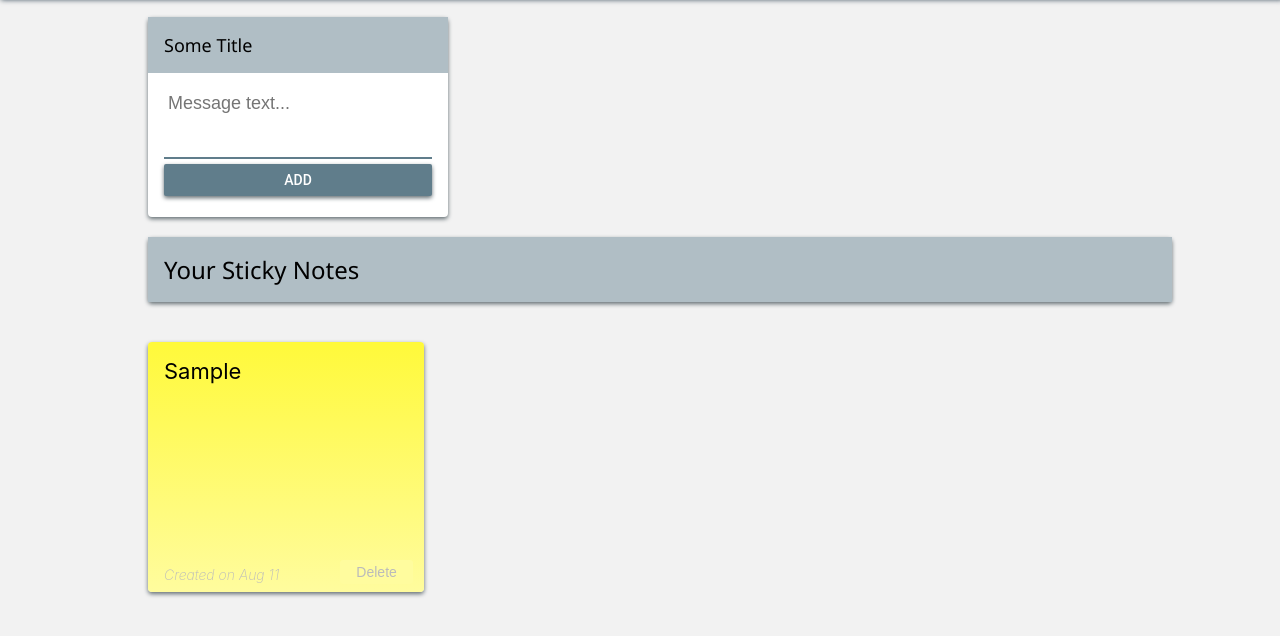
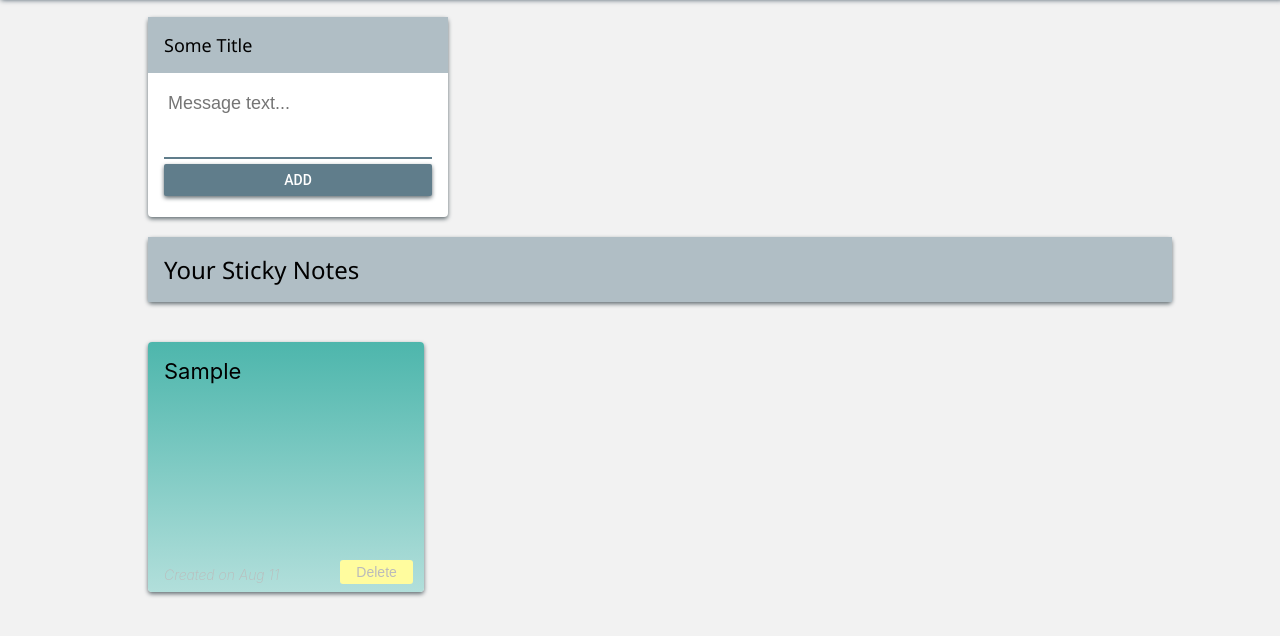
Before and after one commit to pickmanmurimi/developer-club-training, a plain HTML site: page index.html in a window 1280 px wide. Both pictures are taken after typing "Sample" into the empty fields and a click on the button "ADD". Shown: the part 96-732 px from the top of the page. Drawn offline with Linux system fonts and the light colour scheme.

Commit message:
color changes

```diff
--- a/main.css
+++ b/main.css
@@ -53,7 +53,7 @@ body{
     border-radius: 4px;
     margin:20px;
     box-shadow: rgb(99, 110, 115) 0px 2px 4px;
-    background: linear-gradient(#FFF93A, #FFFC9E);
+    background: linear-gradient(#4db6ac, #b2dfdb);
     min-height: 250px;
     display: inline-block;
     padding: 16px;
```
